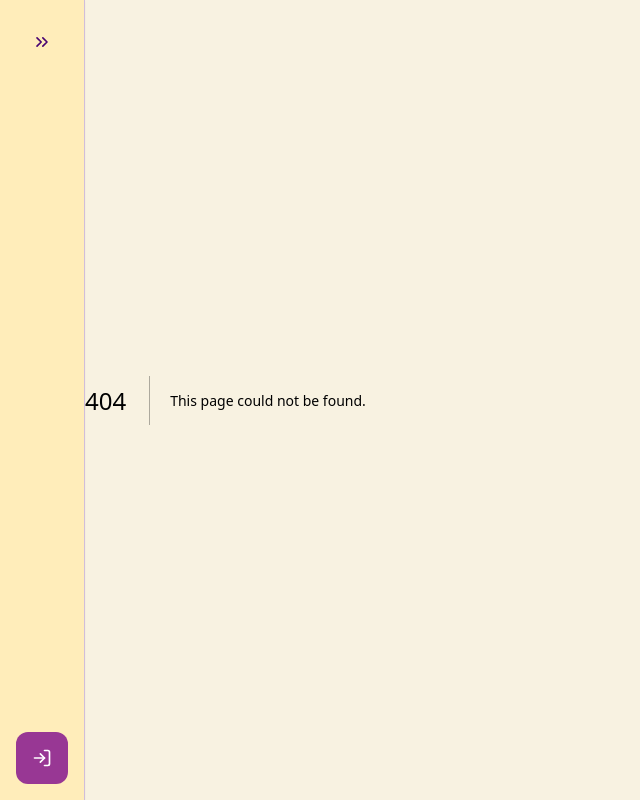
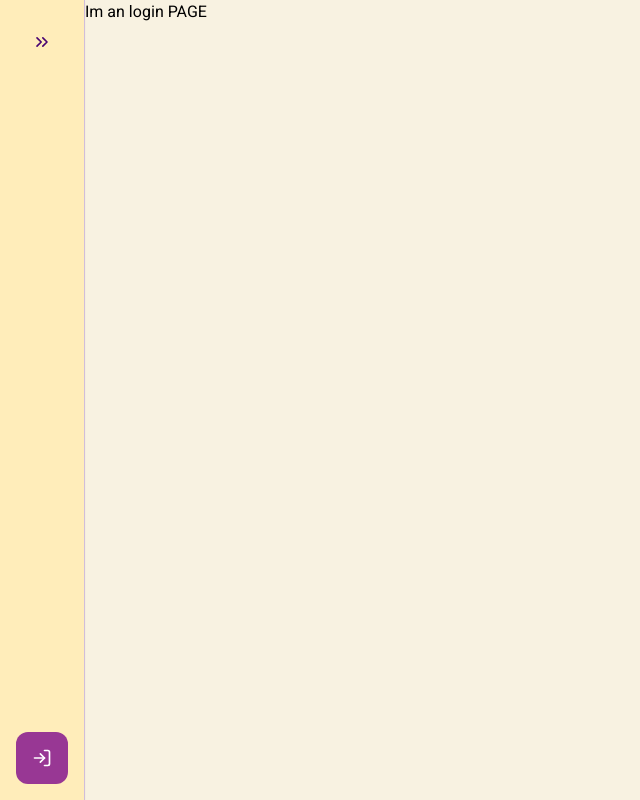
Before and after one commit to Flanner-app/flanner-nextjs-frontend, a Next.js app: page /login in a window 1280 px wide. Before the commit this address had no page. Shown: the whole page, without its empty margins (0-640 px from the left). Built offline with nearby package versions, Linux system fonts and the light colour scheme.

Commit message:
chore: add modal-page route interception for login

```diff
--- /dev/null
+++ b/src/app/@loginModal/(.)login/page.tsx
@@ -0,0 +1,5 @@
+const LoginModal = () => {
+  return <>Im an login MODAL</>
+}
+
+export default LoginModal
--- /dev/null
+++ b/src/app/@loginModal/default.tsx
@@ -0,0 +1,5 @@
+const Default = () => {
+  return null
+}
+
+export default Default
--- a/src/app/layout.tsx
+++ b/src/app/layout.tsx
@@ -19,8 +19,10 @@ export const metadata: Metadata = {
 
 export default function RootLayout({
   children,
+  loginModal,
 }: {
   children: React.ReactNode
+  loginModal: React.ReactNode
 }) {
   return (
     <html lang="en" className="h-full">
@@ -34,6 +36,7 @@ export default function RootLayout({
         <div className="flex h-full">
           <Sidebar /> {children}
         </div>
+        {loginModal}
       </body>
     </html>
   )
--- /dev/null
+++ b/src/app/login/page.tsx
@@ -0,0 +1,5 @@
+const LoginPage = () => {
+  return <>Im an login PAGE</>
+}
+
+export default LoginPage
```
